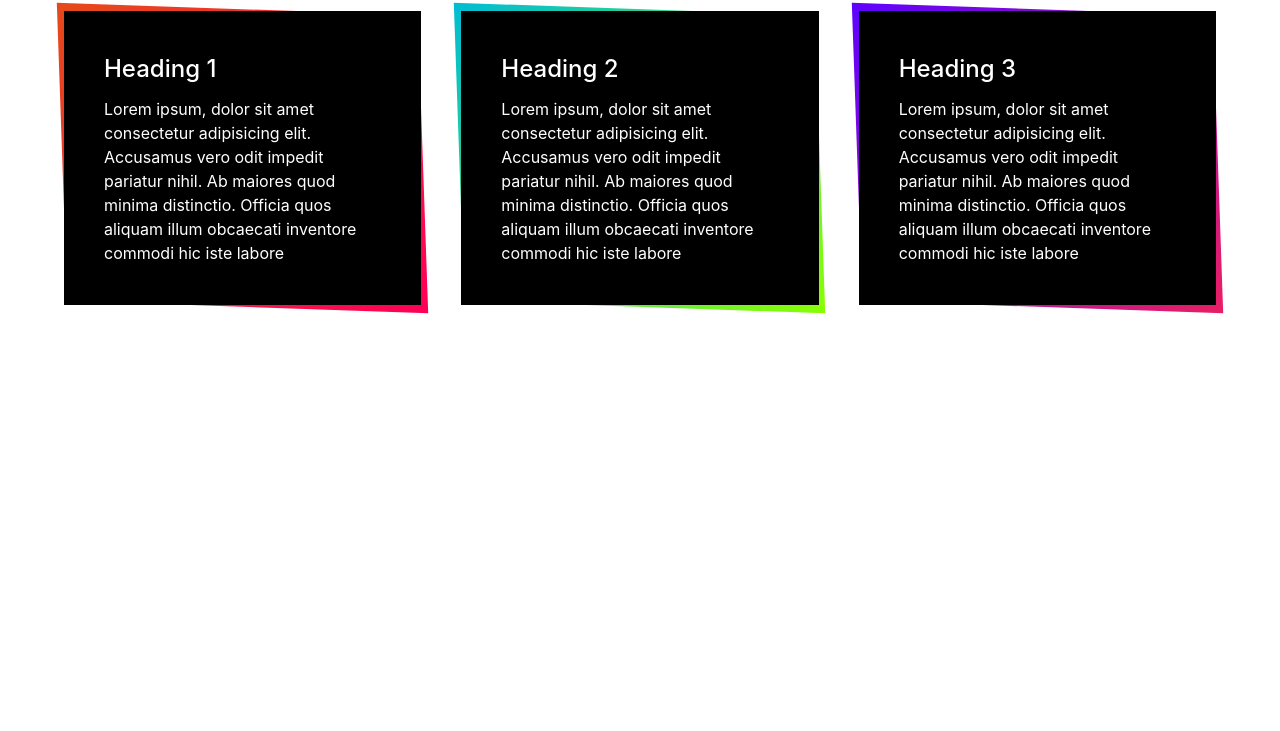
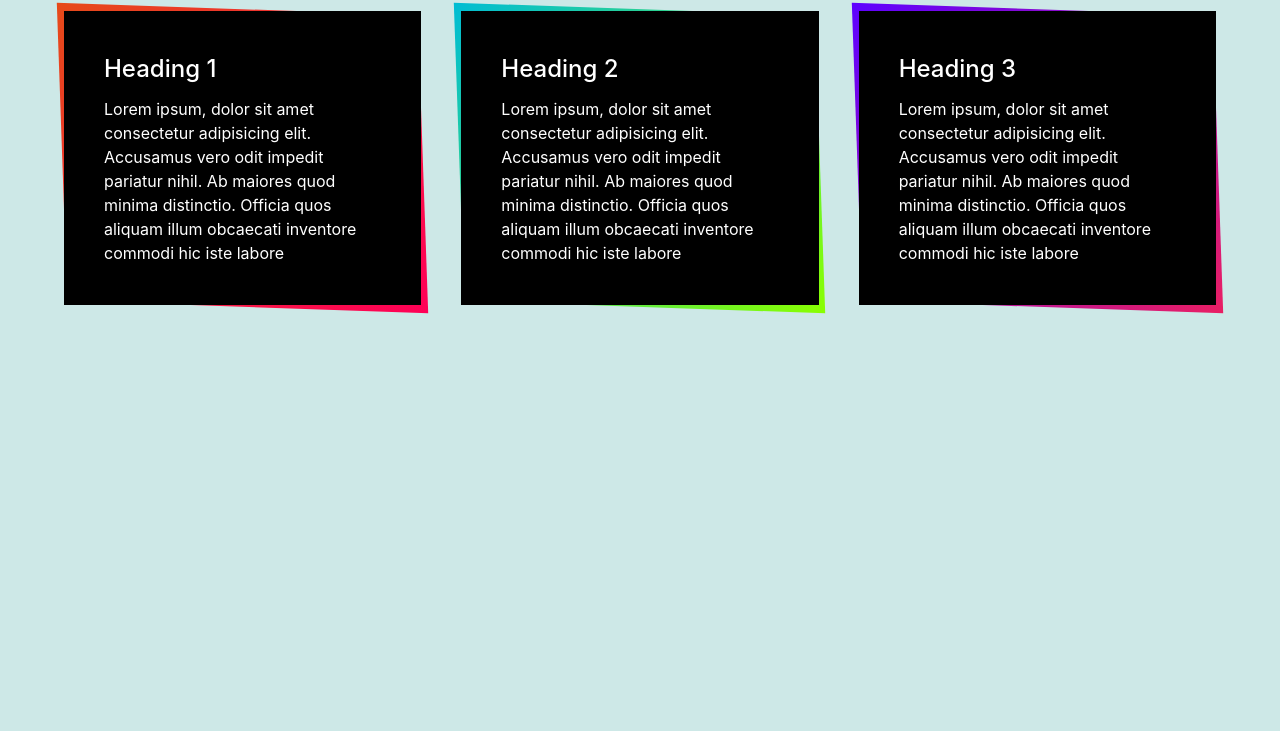
Before and after one commit to heyayush/css-tricks, a Gatsby site: page /border/skewed-border in a window 1280 px wide. Shown: the part 69-800 px from the top of the page. Built offline with nearby package versions, Linux system fonts and the light colour scheme; Gatsby itself is replaced by a stand-in of ours.

Commit message:
decent theme look

```diff
--- a/src/pages/border/skewed-border.scss
+++ b/src/pages/border/skewed-border.scss
@@ -1,3 +1,10 @@
+.skewed-border {
+  background: #000;
+
+  .page-title {
+    color: #fff;
+  }
+
   .skewed-border-container {
     width: 90%;
     display: grid;
@@ -54,3 +61,4 @@
       }
     }
   }
+}
--- a/src/pages/border/skewed-border.tsx
+++ b/src/pages/border/skewed-border.tsx
@@ -3,7 +3,7 @@ import './skewed-border.scss'
 
 export default () => {
   return (
-    <div className="page-container">
+    <div className="page-container skewed-border">
       <h1 className="page-title">Skewed borders</h1>
       <div className="skewed-border-container">
         <div className="skewed-box">
--- a/src/pages/home.scss
+++ b/src/pages/home.scss
@@ -6,6 +6,7 @@
     display: flex;
     flex-direction: row;
     h3 {
+      color: var(--ocean-liner);
       font-size: 1.3rem;
       margin: 0.3rem 1rem auto 0;
     }
--- a/src/pages/index.tsx
+++ b/src/pages/index.tsx
@@ -26,7 +26,7 @@ export default ({ data }: AllSitePageQueryI) => {
       <div className="page-home">
         <div className="list-categories">
           <h3>Browse by:</h3>
-          <div className="tabs">
+          <div className="tabs is-toggle">
             <ul>{listCategories}</ul>
           </div>
         </div>
--- a/src/theme/custom-bulma.scss
+++ b/src/theme/custom-bulma.scss
@@ -1,9 +1,21 @@
-$primary: #f0810f;
-$info: #f1f3ce;
+$primary: #03525b;
+$info: #368fa4;
 $warning: #fad710;
 $danger: #f10924;
 $success: #75cf26;
+$link: #738ceb;
+$light: #e8e6e6;
+$text: #368fa4;
 $dark: #363237;
+$border: #368fa4;
+$border-hover: #9dcfe7;
+$background: #9dcfe7;
+$tabs-link-color: #368fa4;
+$tabs-link-hover-border-bottom-color: #368fa4;
+$tabs-link-active-border-bottom-color: #03525b;
+$tabs-link-active-color: #03525b;
+$tabs-toggle-link-active-background-color: #368fa4;
+$tabs-toggle-link-active-border-color: #368fa4;
 
 // @import '../../node_modules/bulma/bulma.sass';
 @import '../../node_modules/bulma/sass/utilities/_all.sass';
--- a/src/theme/global.scss
+++ b/src/theme/global.scss
@@ -1,5 +1,7 @@
 .page-container {
   min-height: 100vh;
+  background: var(--moonseed);
+  color: var(--text-dark);
   display: grid;
   grid-template-rows: min-content 1fr;
   justify-items: center;
@@ -14,3 +16,7 @@
 li {
   list-style-position: inside;
 }
+
+a {
+  font-weight: 500;
+}
--- a/src/theme/variables.scss
+++ b/src/theme/variables.scss
@@ -1,8 +1,24 @@
 :root {
-  --dark-navy: #011a27;
-  --blueberry: #063852;
-  --tangerine: #f0810f;
-  --ivory: #f1f3ce;
-  --latte: #ddbc95;
-  --deep-purple: #363237;
+  // --dark-navy: #011a27;
+  // --blueberry: #063852;
+  // --tangerine: #f0810f;
+  // --ivory: #f1f3ce;
+  // --latte: #ddbc95;
+  // --deep-purple: #363237;
+  // --mist: #90afc5;
+  // --stone: #336b87;
+  // --seaform: #c4dfe6;
+  // --lime: #a2c523;
+
+  // --deep-calypso: #03525b;
+  // --lightgrey: #e8e6e6;
+  // --powder-blue: #9dcfe7;
+  // --cornflower: #738ceb;
+  // --mystery: #424f96;
+
+  --ocean-liner: #368fa4;
+  --moonseed: #cde8e7;
+
+  --text-light: #e8e6e6;
+  --text-dark: #03525b;
 }
```
Lines whose indentation alone changed are shown as unchanged.
